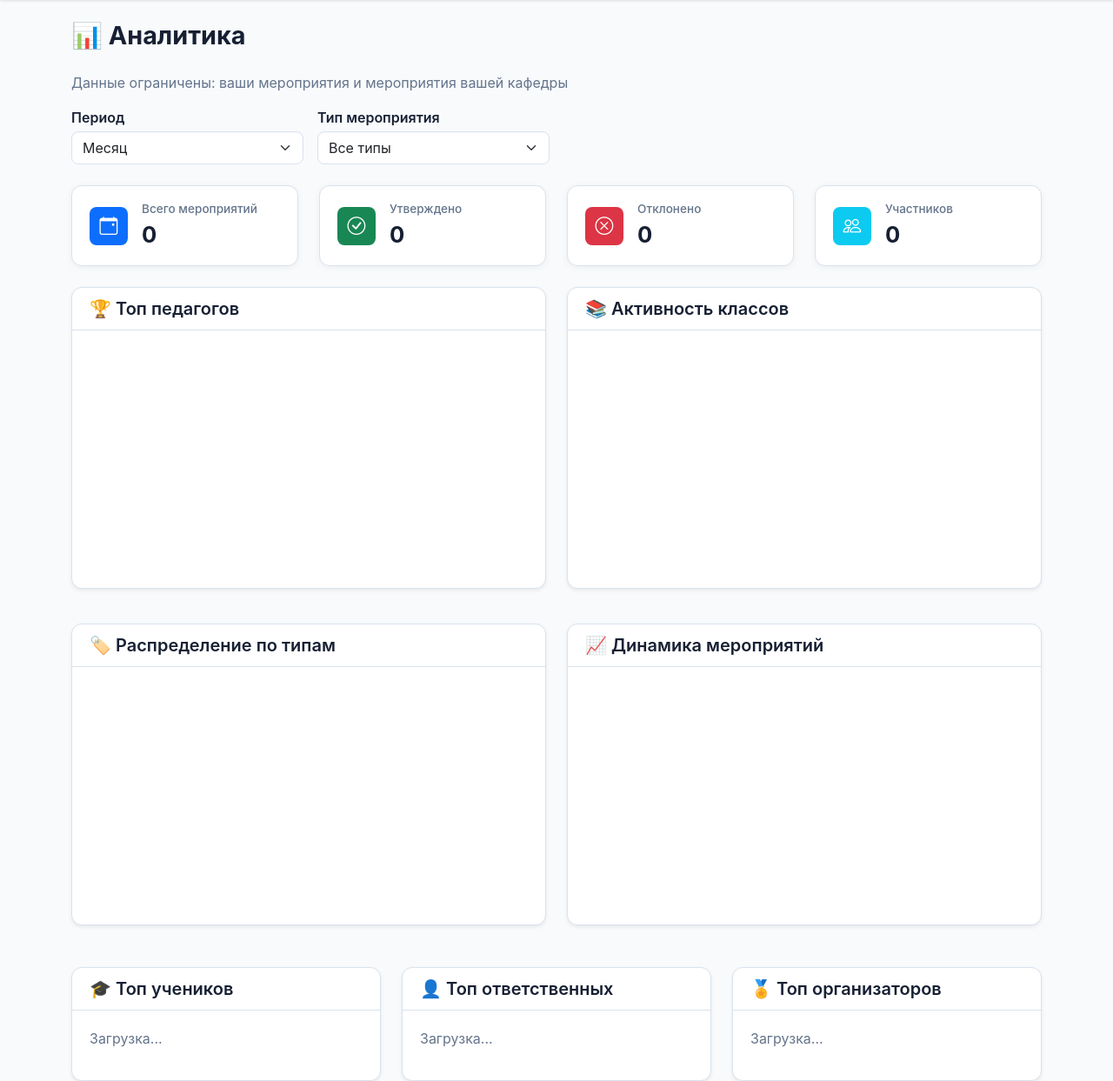
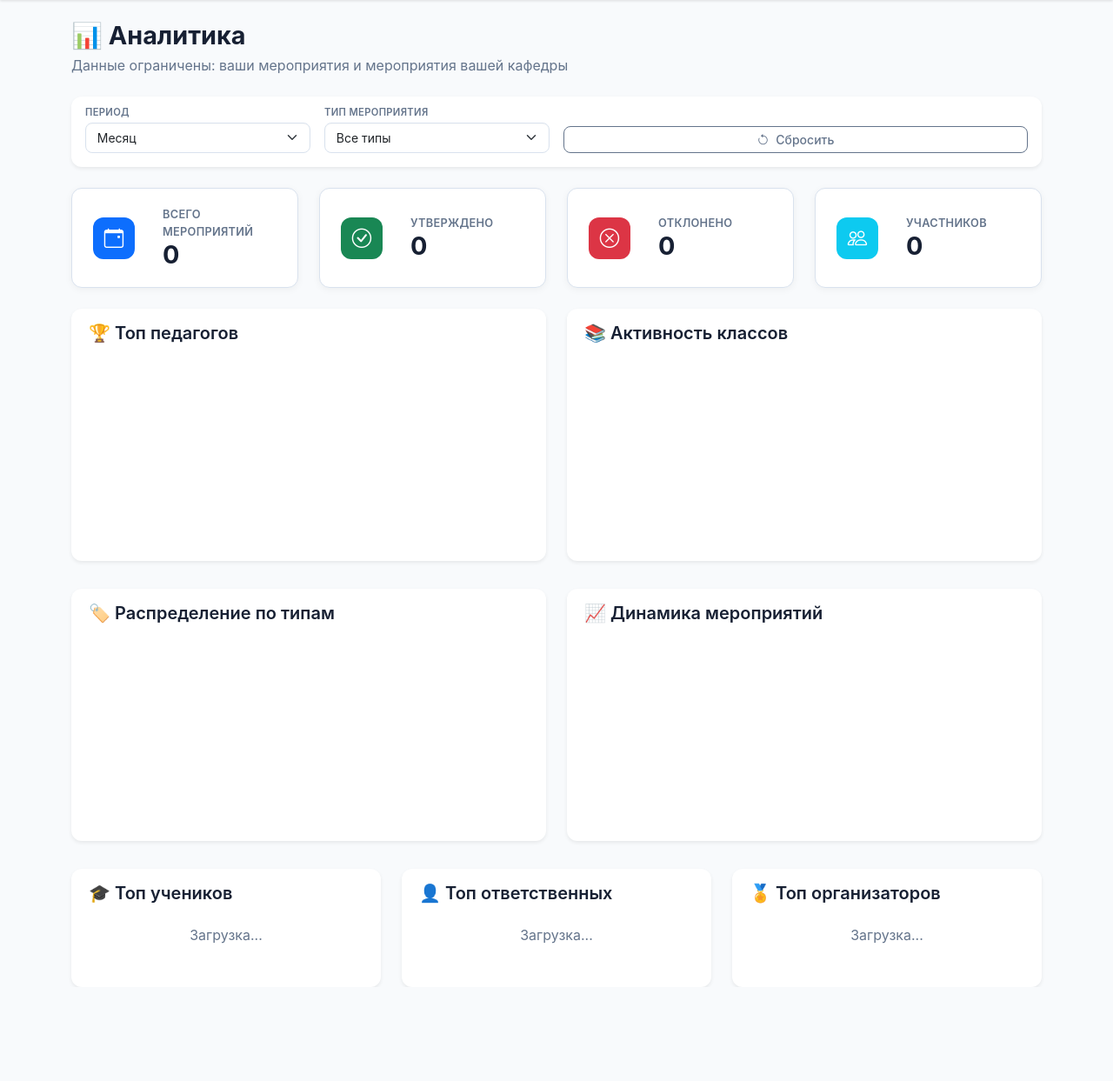
Before and after one commit to teyhd/Calendar, a Node server app: template views/analytics.hbs in a window 1280 px wide. Shown: the part 56-1299 px from the top of the page at 87% size. After the commit the page ends 1141 px from the top, so only its background shows below. Run offline with Node 20, Linux system fonts and the light colour scheme; the template is opened without the code that fills it: most values are stand-ins (such as "Sample title", 1, 10 or a date in 2020); a map, chart or similar area stays blank; some libraries are stand-ins or nearby versions.

Commit message:
доработки

```diff
--- a/public/css/style.css
+++ b/public/css/style.css
@@ -739,3 +739,101 @@ h1 {
     overflow: hidden;
     text-overflow: ellipsis;
 }
+
+
+/* Аналитика — улучшения */
+.analytics-page .stat-card {
+    padding: 1.25rem 1.5rem;
+    border-radius: 0.75rem;
+    background: var(--white);
+    border: 1px solid var(--border-color);
+    transition: box-shadow 0.2s ease, transform 0.15s ease;
+    display: flex;
+    align-items: center;
+    gap: 1rem;
+    height: 100%;
+}
+.analytics-page .stat-card:hover {
+    box-shadow: var(--shadow-md);
+    transform: translateY(-2px);
+}
+.analytics-page .stat-icon {
+    width: 48px;
+    height: 48px;
+    border-radius: 12px;
+    display: flex;
+    align-items: center;
+    justify-content: center;
+    font-size: 1.4rem;
+    color: #fff;
+    flex-shrink: 0;
+}
+.analytics-page .stat-number {
+    font-size: 1.8rem;
+    font-weight: 700;
+    line-height: 1.2;
+    color: var(--dark-gray);
+}
+.analytics-page .stat-label {
+    display: block;
+    font-size: 0.8rem;
+    text-transform: uppercase;
+    letter-spacing: 0.02em;
+    color: var(--medium-gray);
+    font-weight: 600;
+}
+
+.analytics-page .card {
+    border-radius: 0.75rem;
+}
+.analytics-page .card-header {
+    padding: 1rem 1.25rem 0.5rem 1.25rem;
+    background: transparent;
+    border: none;
+}
+.analytics-page .card-body {
+    padding: 0.25rem 1rem 1rem 1rem;
+}
+
+/* Таблицы внутри карточек */
+.analytics-page .table {
+    font-size: 0.9rem;
+    margin-bottom: 0;
+}
+.analytics-page .table th {
+    font-weight: 600;
+    color: var(--dark-gray);
+    border-bottom: 2px solid var(--border-color);
+    text-transform: uppercase;
+    font-size: 0.7rem;
+    letter-spacing: 0.03em;
+    padding: 0.5rem 0.75rem;
+}
+.analytics-page .table td {
+    padding: 0.4rem 0.75rem;
+    border-bottom: 1px solid #f1f3f5;
+    vertical-align: middle;
+}
+.analytics-page .table tr:last-child td {
+    border-bottom: none;
+}
+.analytics-page .table-hover tbody tr:hover {
+    background-color: var(--secondary-light);
+}
+
+/* Фильтры */
+.analytics-page .form-select-sm {
+    padding: 0.4rem 2rem 0.4rem 0.8rem;
+    font-size: 0.875rem;
+    border-radius: 0.5rem;
+    background-color: var(--white);
+    border-color: var(--border-color);
+}
+.analytics-page .form-label {
+    font-size: 0.7rem;
+    text-transform: uppercase;
+    letter-spacing: 0.03em;
+    color: var(--medium-gray);
+    margin-bottom: 0.2rem;
+    font-weight: 600;
+}
--- a/public/js/analytics.js
+++ b/public/js/analytics.js
@@ -3,6 +3,7 @@ document.addEventListener('DOMContentLoaded', function() {
     const periodSelect = document.getElementById('period');
     const eventTypeSelect = document.getElementById('eventType');
     const teacherFilter = document.getElementById('teacherFilter');
+    const resetBtn = document.getElementById('resetFiltersBtn');
 
     // Графики
     let teachersChart = null;
@@ -46,7 +47,9 @@ document.addEventListener('DOMContentLoaded', function() {
     }
 
     function updateTeachersChart(data) {
-        const ctx = document.getElementById('teachersChart').getContext('2d');
+        const canvas = document.getElementById('teachersChart');
+        if (!canvas) return;
+        const ctx = canvas.getContext('2d');
         const labels = data.map(d => d.name);
         const created = data.map(d => d.created_events);
         const participations = data.map(d => d.participations);
@@ -88,7 +91,9 @@ document.addEventListener('DOMContentLoaded', function() {
     }
 
     function updateClassesChart(data) {
-        const ctx = document.getElementById('classesChart').getContext('2d');
+        const canvas = document.getElementById('classesChart');
+        if (!canvas) return;
+        const ctx = canvas.getContext('2d');
         const labels = data.map(d => d.name);
         const eventsCount = data.map(d => d.events_count);
         const participants = data.map(d => d.participants_count);
@@ -130,7 +135,9 @@ document.addEventListener('DOMContentLoaded', function() {
     }
 
     function updateTypesChart(data) {
-        const ctx = document.getElementById('typesChart').getContext('2d');
+        const canvas = document.getElementById('typesChart');
+        if (!canvas) return;
+        const ctx = canvas.getContext('2d');
         const labels = data.map(d => d.type_name);
         const counts = data.map(d => d.count);
 
@@ -172,7 +179,9 @@ document.addEventListener('DOMContentLoaded', function() {
     }
 
     function updateTimelineChart(data) {
-        const ctx = document.getElementById('timelineChart').getContext('2d');
+        const canvas = document.getElementById('timelineChart');
+        if (!canvas) return;
+        const ctx = canvas.getContext('2d');
         const labels = data.map(d => d.date);
         const counts = data.map(d => d.count);
 
@@ -210,7 +219,7 @@ document.addEventListener('DOMContentLoaded', function() {
         const container = document.getElementById('studentsTable');
         if (!container) return;
         if (!data || data.length === 0) {
-            container.innerHTML = '<p class="text-muted">Нет данных по ученикам</p>';
+            container.innerHTML = '<p class="text-muted text-center py-2">Нет данных по ученикам</p>';
             return;
         }
         let html = '<table class="table table-sm table-hover"><thead><tr><th>#</th><th>Ученик</th><th>Класс</th><th>Участий</th><th>Создано</th></tr></thead><tbody>';
@@ -231,7 +240,7 @@ document.addEventListener('DOMContentLoaded', function() {
         const container = document.getElementById('responsibleTable');
         if (!container) return;
         if (!data || data.length === 0) {
-            container.innerHTML = '<p class="text-muted">Нет данных по ответственным</p>';
+            container.innerHTML = '<p class="text-muted text-center py-2">Нет данных по ответственным</p>';
             return;
         }
         let html = '<table class="table table-sm table-hover"><thead><tr><th>#</th><th>Ответственный</th><th>Кол-во мероприятий</th></tr></thead><tbody>';
@@ -250,7 +259,7 @@ document.addEventListener('DOMContentLoaded', function() {
         const container = document.getElementById('organizersTable');
         if (!container) return;
         if (!data || data.length === 0) {
-            container.innerHTML = '<p class="text-muted">Нет данных по организаторам</p>';
+            container.innerHTML = '<p class="text-muted text-center py-2">Нет данных по организаторам</p>';
             return;
         }
         let html = '<table class="table table-sm table-hover"><thead><tr><th>#</th><th>Организатор</th><th>Создано мероприятий</th></tr></thead><tbody>';
@@ -265,6 +274,16 @@ document.addEventListener('DOMContentLoaded', function() {
         container.innerHTML = html;
     }
 
+    // ----- Сброс фильтров -----
+    if (resetBtn) {
+        resetBtn.addEventListener('click', function() {
+            periodSelect.value = 'month';
+            eventTypeSelect.value = 'all';
+            if (teacherFilter) teacherFilter.value = 'all';
+            loadAnalytics();
+        });
+    }
+
     // Подписка на изменения фильтров
     periodSelect.addEventListener('change', loadAnalytics);
     eventTypeSelect.addEventListener('change', loadAnalytics);
--- a/views/analytics.hbs
+++ b/views/analytics.hbs
@@ -1,18 +1,24 @@
-<h1 class="mb-4" style="font-size: 1.8rem; font-weight: 700; color: var(--dark-gray, #172033);">
+<div class="analytics-page">
+    <div class="d-flex justify-content-between align-items-start flex-wrap mb-4">
+        <div>
+            <h1 class="mb-1" style="font-size: 1.8rem; font-weight: 700; color: var(--dark-gray, #172033);">
                 📊 Аналитика
             </h1>
-
             {{#if showAllData}}
-    <p class="text-muted">Полный доступ ко всем данным системы</p>
+                <p class="text-muted mb-0">Полный доступ ко всем данным системы</p>
             {{else}}
-    <p class="text-muted">Данные ограничены: ваши мероприятия и мероприятия вашей кафедры</p>
+                <p class="text-muted mb-0">Данные ограничены: ваши мероприятия и мероприятия вашей кафедры</p>
             {{/if}}
+        </div>
+    </div>
 
     <!-- Фильтры -->
-<div class="row g-3 mb-4">
+    <div class="card shadow-sm mb-4 border-0">
+        <div class="card-body">
+            <div class="row g-3 align-items-end">
                 <div class="col-md-3">
-        <label for="period" class="form-label fw-semibold">Период</label>
-        <select class="form-select" id="period">
+                    <label for="period" class="form-label fw-semibold small text-uppercase text-muted">Период</label>
+                    <select class="form-select form-select-sm" id="period">
                         <option value="week">Неделя</option>
                         <option value="month" selected>Месяц</option>
                         <option value="quarter">Квартал</option>
@@ -21,8 +27,8 @@
                     </select>
                 </div>
                 <div class="col-md-3">
-        <label for="eventType" class="form-label fw-semibold">Тип мероприятия</label>
-        <select class="form-select" id="eventType">
+                    <label for="eventType" class="form-label fw-semibold small text-uppercase text-muted">Тип мероприятия</label>
+                    <select class="form-select form-select-sm" id="eventType">
                         <option value="all">Все типы</option>
                         {{#each eventTypes}}
                             <option value="{{id}}">{{name}}</option>
@@ -31,8 +37,8 @@
                 </div>
                 {{#if showAllData}}
                     <div class="col-md-3">
-            <label for="teacherFilter" class="form-label fw-semibold">Учитель</label>
-            <select class="form-select" id="teacherFilter">
+                        <label for="teacherFilter" class="form-label fw-semibold small text-uppercase text-muted">Учитель</label>
+                        <select class="form-select form-select-sm" id="teacherFilter">
                             <option value="all">Все учителя</option>
                             {{#each teachers}}
                                 <option value="{{id}}">{{name}}</option>
@@ -40,12 +46,19 @@
                         </select>
                     </div>
                 {{/if}}
+                <div class="col-md-{{#if showAllData}}3{{else}}6{{/if}} d-flex justify-content-end">
+                    <button class="btn btn-outline-secondary btn-sm w-100 w-md-auto" id="resetFiltersBtn">
+                        <i class="bi bi-arrow-counterclockwise me-1"></i> Сбросить
+                    </button>
+                </div>
+            </div>
+        </div>
     </div>
 
     <!-- Общая статистика (карточки) -->
     <div class="row g-4 mb-4" id="statsCards">
         <div class="col-md-3 col-sm-6">
-        <div class="stat-card">
+            <div class="stat-card h-100">
                 <div class="stat-icon bg-primary">
                     <i class="bi bi-calendar-event"></i>
                 </div>
@@ -56,7 +69,7 @@
             </div>
         </div>
         <div class="col-md-3 col-sm-6">
-        <div class="stat-card">
+            <div class="stat-card h-100">
                 <div class="stat-icon bg-success">
                     <i class="bi bi-check-circle"></i>
                 </div>
@@ -67,7 +80,7 @@
             </div>
         </div>
         <div class="col-md-3 col-sm-6">
-        <div class="stat-card">
+            <div class="stat-card h-100">
                 <div class="stat-icon bg-danger">
                     <i class="bi bi-x-circle"></i>
                 </div>
@@ -78,7 +91,7 @@
             </div>
         </div>
         <div class="col-md-3 col-sm-6">
-        <div class="stat-card">
+            <div class="stat-card h-100">
                 <div class="stat-icon bg-info">
                     <i class="bi bi-people"></i>
                 </div>
@@ -93,79 +106,86 @@
     <!-- Графики -->
     <div class="row g-4">
         <div class="col-md-6">
-        <div class="card shadow-sm">
-            <div class="card-header bg-transparent">
-                <h5 class="mb-0">🏆 Топ педагогов</h5>
+            <div class="card shadow-sm h-100 border-0">
+                <div class="card-header bg-transparent border-bottom-0 pt-3">
+                    <h5 class="mb-0 fw-semibold">🏆 Топ педагогов</h5>
                 </div>
-            <div class="card-body">
-                <canvas id="teachersChart" height="250"></canvas>
+                <div class="card-body pt-0">
+                    <canvas id="teachersChart" height="220"></canvas>
                 </div>
             </div>
         </div>
         <div class="col-md-6">
-        <div class="card shadow-sm">
-            <div class="card-header bg-transparent">
-                <h5 class="mb-0">📚 Активность классов</h5>
+            <div class="card shadow-sm h-100 border-0">
+                <div class="card-header bg-transparent border-bottom-0 pt-3">
+                    <h5 class="mb-0 fw-semibold">📚 Активность классов</h5>
                 </div>
-            <div class="card-body">
-                <canvas id="classesChart" height="250"></canvas>
+                <div class="card-body pt-0">
+                    <canvas id="classesChart" height="220"></canvas>
                 </div>
             </div>
         </div>
     </div>
 
-<div class="row g-4 mt-3">
+    <div class="row g-4 mt-2">
         <div class="col-md-6">
-        <div class="card shadow-sm">
-            <div class="card-header bg-transparent">
-                <h5 class="mb-0">🏷️ Распределение по типам</h5>
+            <div class="card shadow-sm h-100 border-0">
+                <div class="card-header bg-transparent border-bottom-0 pt-3">
+                    <h5 class="mb-0 fw-semibold">🏷️ Распределение по типам</h5>
                 </div>
-            <div class="card-body">
-                <canvas id="typesChart" height="250"></canvas>
+                <div class="card-body pt-0">
+                    <canvas id="typesChart" height="220"></canvas>
                 </div>
             </div>
         </div>
         <div class="col-md-6">
-        <div class="card shadow-sm">
-            <div class="card-header bg-transparent">
-                <h5 class="mb-0">📈 Динамика мероприятий</h5>
+            <div class="card shadow-sm h-100 border-0">
+                <div class="card-header bg-transparent border-bottom-0 pt-3">
+                    <h5 class="mb-0 fw-semibold">📈 Динамика мероприятий</h5>
                 </div>
-            <div class="card-body">
-                <canvas id="timelineChart" height="250"></canvas>
+                <div class="card-body pt-0">
+                    <canvas id="timelineChart" height="220"></canvas>
                 </div>
             </div>
         </div>
     </div>
 
-<!-- Новые таблицы -->
-<div class="row g-4 mt-4">
+    <!-- Таблицы -->
+    <div class="row g-4 mt-2">
         <div class="col-md-4">
-        <div class="card shadow-sm">
-            <div class="card-header bg-transparent">
-                <h5 class="mb-0">🎓 Топ учеников</h5>
+            <div class="card shadow-sm h-100 border-0">
+                <div class="card-header bg-transparent border-bottom-0 pt-3">
+                    <h5 class="mb-0 fw-semibold">🎓 Топ учеников</h5>
                 </div>
-            <div class="card-body" id="studentsTable" style="max-height: 300px; overflow-y: auto;">
-                <p class="text-muted">Загрузка...</p>
+                <div class="card-body pt-0" style="max-height: 280px; overflow-y: auto;">
+                    <div id="studentsTable">
+                        <p class="text-muted text-center py-3">Загрузка...</p>
+                    </div>
                 </div>
             </div>
         </div>
         <div class="col-md-4">
-        <div class="card shadow-sm">
-            <div class="card-header bg-transparent">
-                <h5 class="mb-0">👤 Топ ответственных</h5>
+            <div class="card shadow-sm h-100 border-0">
+                <div class="card-header bg-transparent border-bottom-0 pt-3">
+                    <h5 class="mb-0 fw-semibold">👤 Топ ответственных</h5>
                 </div>
-            <div class="card-body" id="responsibleTable" style="max-height: 300px; overflow-y: auto;">
-                <p class="text-muted">Загрузка...</p>
+                <div class="card-body pt-0" style="max-height: 280px; overflow-y: auto;">
+                    <div id="responsibleTable">
+                        <p class="text-muted text-center py-3">Загрузка...</p>
+                    </div>
                 </div>
             </div>
         </div>
         <div class="col-md-4">
-        <div class="card shadow-sm">
-            <div class="card-header bg-transparent">
-                <h5 class="mb-0">🏅 Топ организаторов</h5>
+            <div class="card shadow-sm h-100 border-0">
+                <div class="card-header bg-transparent border-bottom-0 pt-3">
+                    <h5 class="mb-0 fw-semibold">🏅 Топ организаторов</h5>
                 </div>
-            <div class="card-body" id="organizersTable" style="max-height: 300px; overflow-y: auto;">
-                <p class="text-muted">Загрузка...</p>
+                <div class="card-body pt-0" style="max-height: 280px; overflow-y: auto;">
+                    <div id="organizersTable">
+                        <p class="text-muted text-center py-3">Загрузка...</p>
+                    </div>
+                </div>
             </div>
         </div>
     </div>
--- a/views/calendar/index.hbs
+++ b/views/calendar/index.hbs
@@ -83,9 +83,6 @@
                     <option value="all">Все статусы</option>
                     <option value="APPROVED">Опубликованные</option>
                     <option value="WAITING">На модерации</option>
-                    <option value="REJECTED">Отклонённые</option>
-                    <option value="CANCELED">Отменённые</option>
-                    <option value="COMPLETED">Завершённые</option>
                 </select>
             </div>
             <div class="col-md-3">
--- a/views/events/archive.hbs
+++ b/views/events/archive.hbs
@@ -30,9 +30,6 @@
                             {{#if (isTeacherRole ../userType)}}
                                 <div>👥 Участников: {{participants_count}}</div>
                             {{/if}}
-                            {{#ifEquals ../userType 6}}
-                                <div>👶 {{student_name}}</div>
-                            {{/ifEquals}}
                             {{#ifEquals ../userType 1}}
                                 <div>📝 {{participation_status}}</div>
                             {{/ifEquals}}
--- a/views/events/moderation.hbs
+++ b/views/events/moderation.hbs
@@ -66,7 +66,7 @@
                                 {{#if (eq status "WAITING_ADMIN")}}
                                     <form action="/events/admin-approve/{{id}}" method="POST" class="flex-grow-1">
                                         <button type="submit" class="btn btn-success w-100 btn-sm fw-semibold">
-                                            ✅ Утвердить (админ)
+                                            ✅ Утвердить
                                         </button>
                                     </form>
                                     <button type="button" class="btn btn-danger btn-sm fw-semibold" onclick="openReasonModal({{id}}, 'reject')">
```
Also changed, not shown: app.js (+30 -23 lines), views/events/create.hbs (+9 -13 lines). Lines whose indentation alone changed are shown as unchanged.
